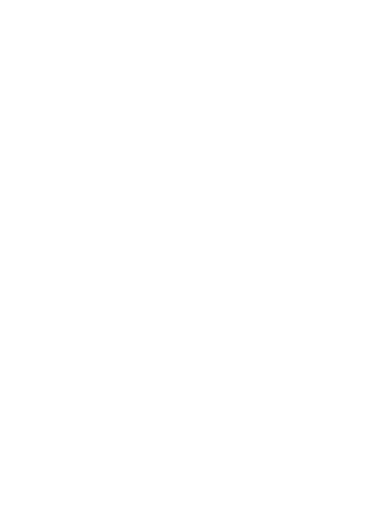
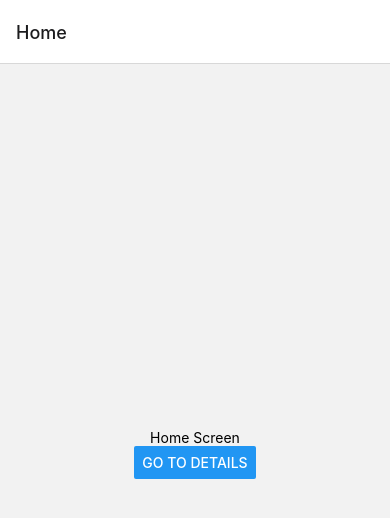
Before and after one commit to tony-xlh/react-native-id-card-scanner, a React Native app: screen / in a window 390 px wide. Shown: the top 518 px of the page. Built offline with nearby package versions, Linux system fonts and the light colour scheme.

Commit message:
use react navigation

```diff
--- a/App.tsx
+++ b/App.tsx
@@ -1,19 +1,46 @@
 import React from 'react';
 import {
+  Button,
   SafeAreaView,
   ScrollView,
   StatusBar,
   StyleSheet,
+  Text,
+  View,
 } from 'react-native';
+import { NavigationContainer, useNavigation } from '@react-navigation/native';
+import { createNativeStackNavigator } from '@react-navigation/native-stack';
+
+function HomeScreen({ navigation }){
+  return (
+    <View style={{ flex: 1, alignItems: 'center', justifyContent: 'center' }}>
+      <Text>Home Screen</Text>
+      <Button
+        title="Go to Details"
+        onPress={() => navigation.navigate('Camera')}
+      />
+    </View>
+  )
+}
+
+function CameraScreen(){
+  return (
+    <View style={{ flex: 1, alignItems: 'center', justifyContent: 'center' }}>
+      <Text>Camera Screen</Text>
+    </View>
+  )
+}
+
+const Stack = createNativeStackNavigator();
 
 function App(): React.JSX.Element {
   return (
-    <SafeAreaView>
-      <StatusBar/>
-      <ScrollView
-        contentInsetAdjustmentBehavior="automatic">
-      </ScrollView>
-    </SafeAreaView>
+    <NavigationContainer>
+      <Stack.Navigator>
+        <Stack.Screen name="Home" component={HomeScreen} />
+        <Stack.Screen name="Camera" component={CameraScreen} />
+      </Stack.Navigator>
+    </NavigationContainer>
   );
 }
 
--- a/package.json
+++ b/package.json
@@ -10,8 +10,12 @@
     "test": "jest"
   },
   "dependencies": {
+    "@react-navigation/native": "^6.1.10",
+    "@react-navigation/native-stack": "^6.9.18",
     "react": "18.2.0",
     "react-native": "0.73.4",
+    "react-native-safe-area-context": "^4.9.0",
+    "react-native-screens": "^3.29.0",
     "react-native-vision-camera": "^3.9.0"
   },
   "devDependencies": {
```
Also changed, not shown: 3 other files (tests, documents, lock files or other folders).
